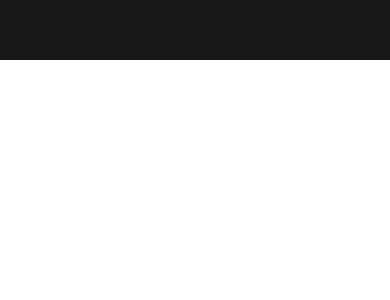
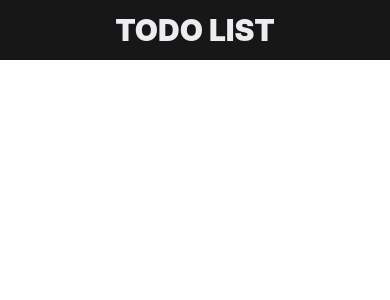
Before and after one commit to beckerluke/todo-app, a React Native app: screen / in a window 390 px wide. Shown: the top 300 px of the page. Built offline with nearby package versions, Linux system fonts and the light colour scheme.

Commit message:
Added a title to header component

```diff
--- a/App.js
+++ b/App.js
@@ -33,7 +33,7 @@
     return (
       <View style={styles.container}>
         {statusbar}
-        <Header />
+        <Header title='Todo List'/>
       </View>
     );
   }
--- a/components/Header.js
+++ b/components/Header.js
@@ -15,6 +15,12 @@
         height: 60,
         alignItems: 'center',
         justifyContent: 'center'
+    },
+    title: {
+        color: '#ebedf0',
+        fontSize: 30,
+        fontWeight: '900',
+        textTransform: 'uppercase',
     }
 });
 
```
